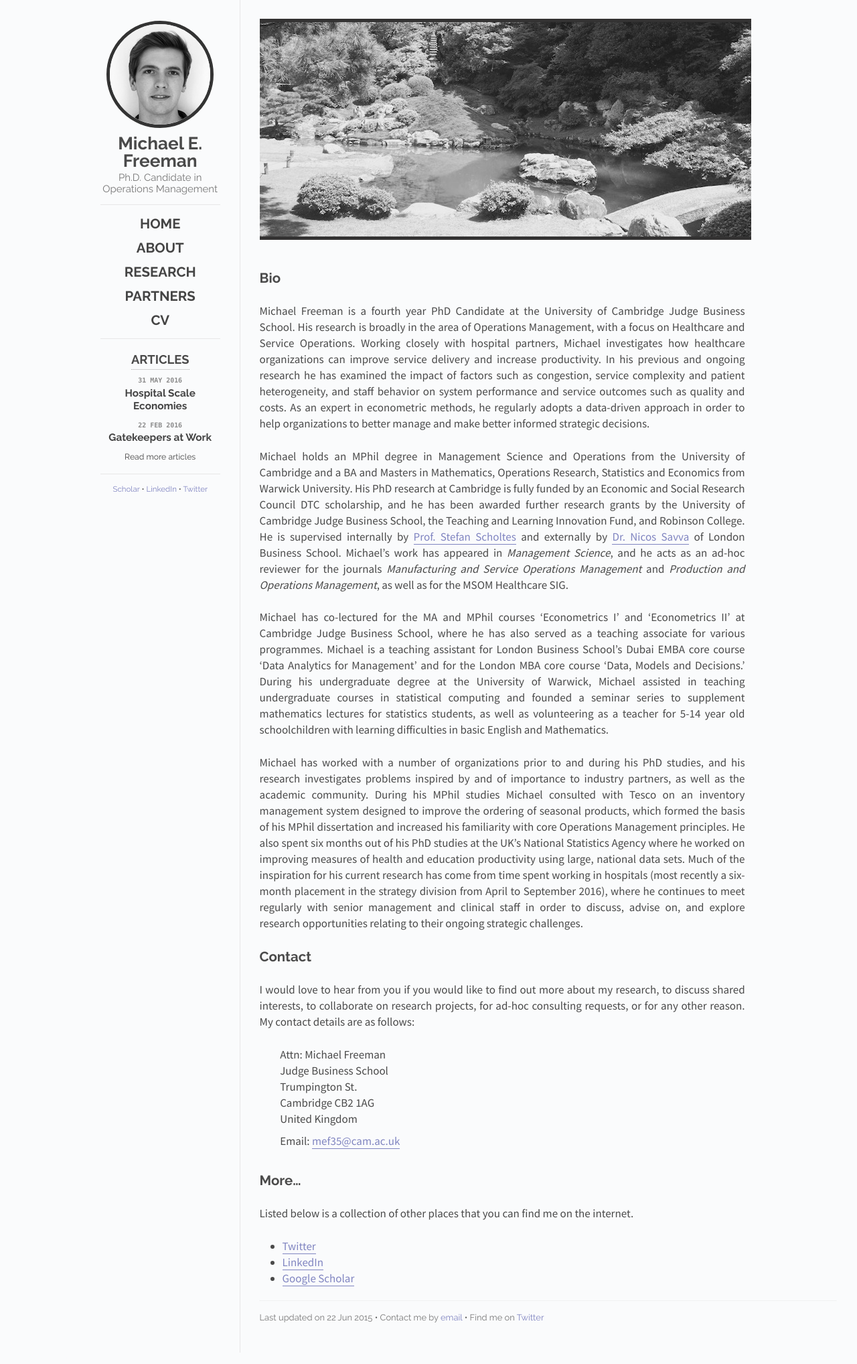
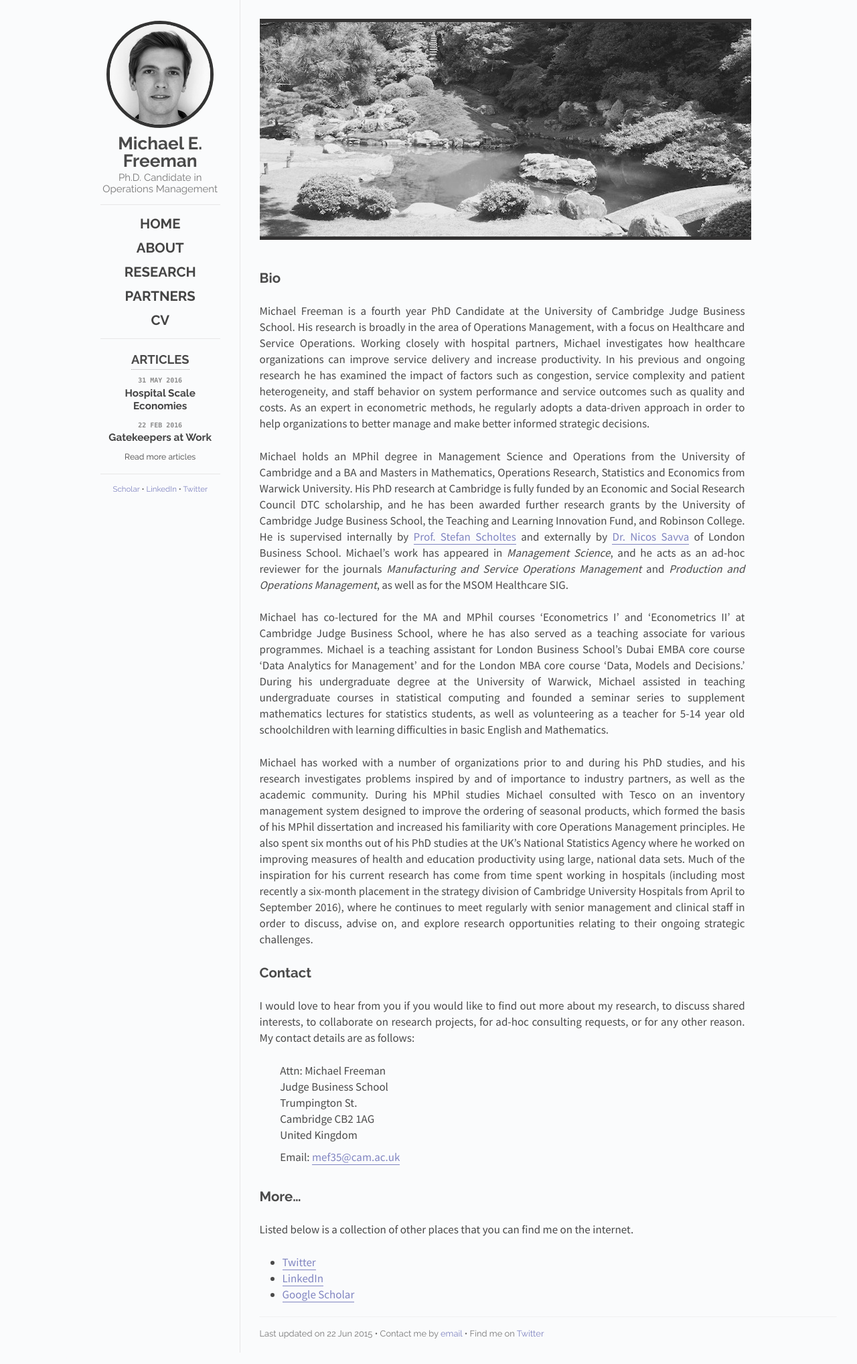
Before and after one commit to mfrmn/mfrmn.github.io, a Jekyll site: the page built from about/index.md, in a window 1280 px wide. Shown: the whole page at 67% size. Built offline with Jekyll 4.4.1, drawn with Linux system fonts in a browser that asks for light colours; nearby versions of some CDN libraries.

Commit message:
small correction to about

```diff
--- a/about/index.md
+++ b/about/index.md
@@ -15,7 +15,7 @@ Michael holds an MPhil degree in Management Science and Operations from the Univ
 
 Michael has co-lectured for the MA and MPhil courses ‘Econometrics I’ and ‘Econometrics II’ at Cambridge Judge Business School, where he has also served as a teaching associate for various programmes. Michael is a teaching assistant for London Business School's Dubai EMBA core course ‘Data Analytics for Management’ and for the London MBA core course ‘Data, Models and Decisions.’ During his undergraduate degree at the University of Warwick, Michael assisted in teaching undergraduate courses in statistical computing and founded a seminar series to supplement mathematics lectures for statistics students, as well as volunteering as a teacher for 5-14 year old schoolchildren with learning difficulties in basic English and Mathematics.
 
-Michael has worked with a number of organizations prior to and during his PhD studies, and his research investigates problems inspired by and of importance to industry partners, as well as the academic community. During his MPhil studies Michael consulted with Tesco on an inventory management system designed to improve the ordering of seasonal products, which formed the basis of his MPhil dissertation and increased his familiarity with core Operations Management principles. He also spent six months out of his PhD studies at the UK's National Statistics Agency where he worked on improving measures of health and education productivity using large, national data sets. Much of the inspiration for his current research has come from time spent working in hospitals (most recently a six-month placement in the strategy division from April to September 2016), where he continues to meet regularly with senior management and clinical staff in order to discuss, advise on, and explore research opportunities relating to their ongoing strategic challenges.
+Michael has worked with a number of organizations prior to and during his PhD studies, and his research investigates problems inspired by and of importance to industry partners, as well as the academic community. During his MPhil studies Michael consulted with Tesco on an inventory management system designed to improve the ordering of seasonal products, which formed the basis of his MPhil dissertation and increased his familiarity with core Operations Management principles. He also spent six months out of his PhD studies at the UK's National Statistics Agency where he worked on improving measures of health and education productivity using large, national data sets. Much of the inspiration for his current research has come from time spent working in hospitals (including most recently a six-month placement in the strategy division of Cambridge University Hospitals from April to September 2016), where he continues to meet regularly with senior management and clinical staff in order to discuss, advise on, and explore research opportunities relating to their ongoing strategic challenges.
 
 ## Contact
 
```
